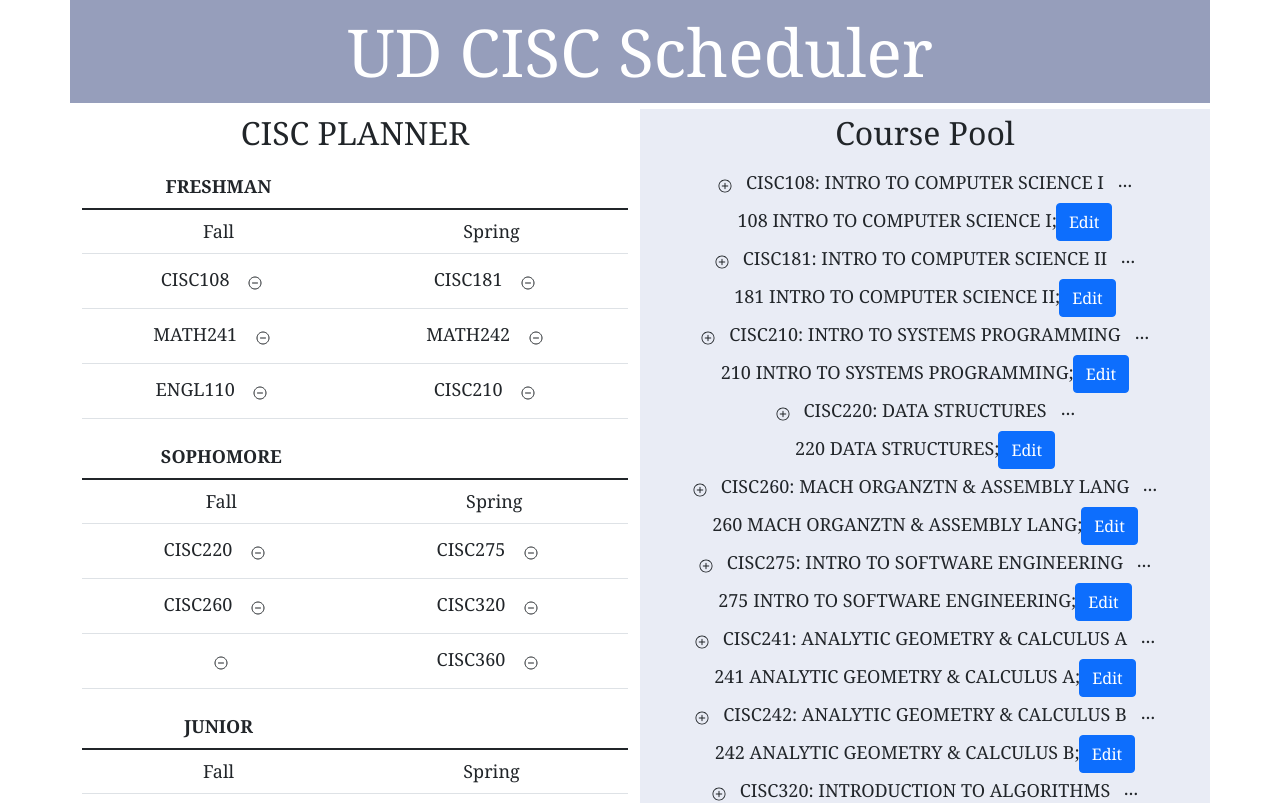
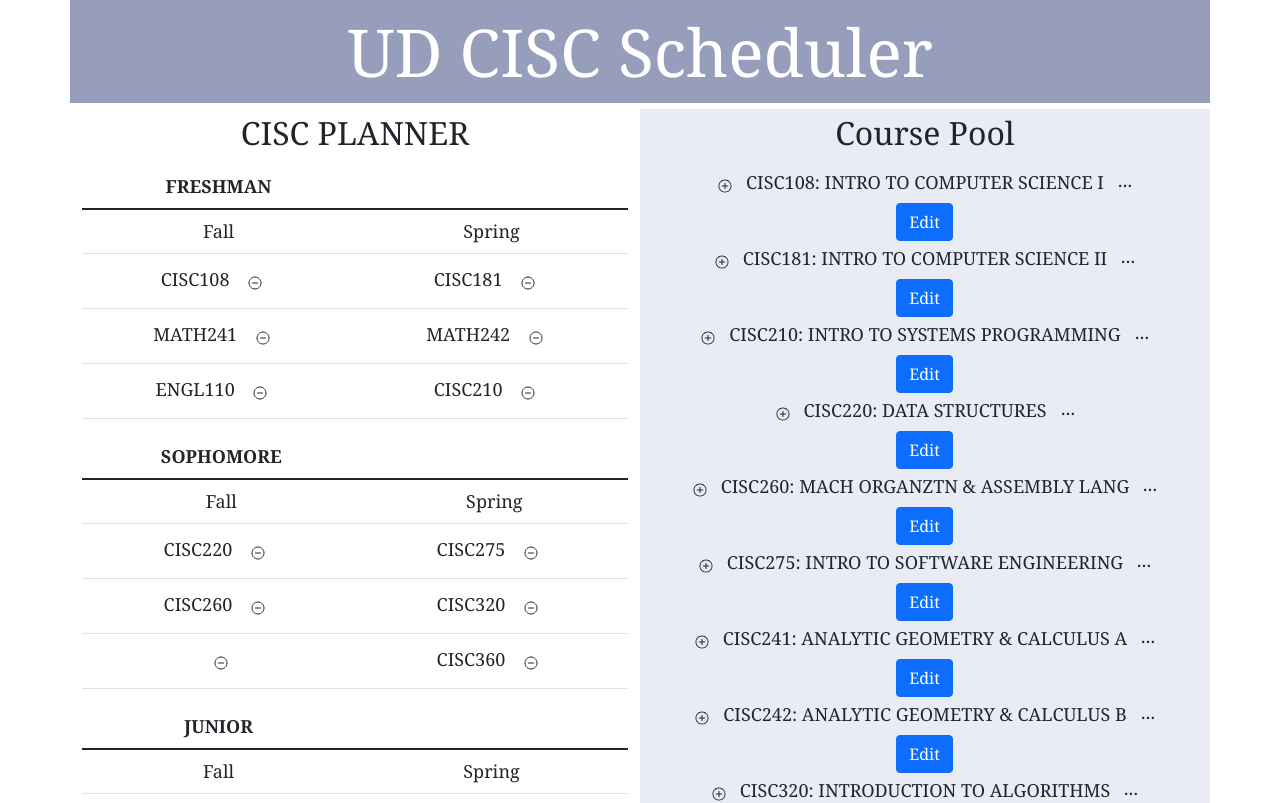
Before and after one commit to UD-CISC275-F21/ud-cis-scheduler-team-8, a React (Create React App) app: page / in a window 1280 px wide. Shown: the top 803 px of the page. Built offline with nearby package versions, Linux system fonts and the light colour scheme.

Commit message:
fix info switch

```diff
--- a/src/Component/EDitableCourseItem.tsx
+++ b/src/Component/EDitableCourseItem.tsx
@@ -22,7 +22,7 @@ export function EditableCourseItem ({course}: {course: Course}) {
             </ButtonGroup>
         </div> :
         <div>
-            {course.ID} {course.Name};
+            {/*course.ID*/} {/*course.Name*/}
 
             <ButtonGroup>
                 <ToggleButton variant= "primary" checked = {editing} value = "1"
```
